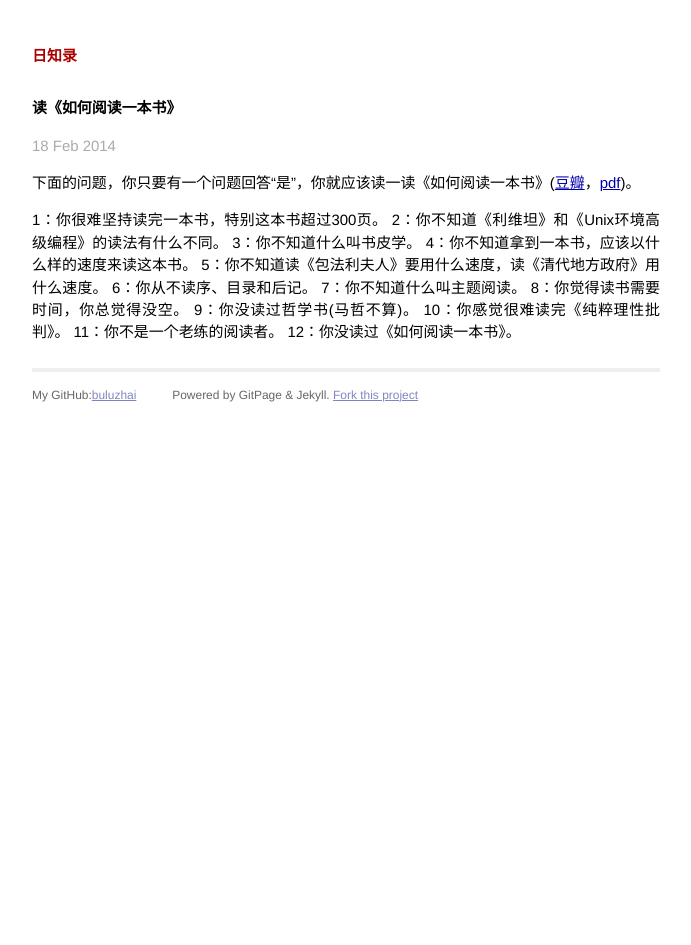
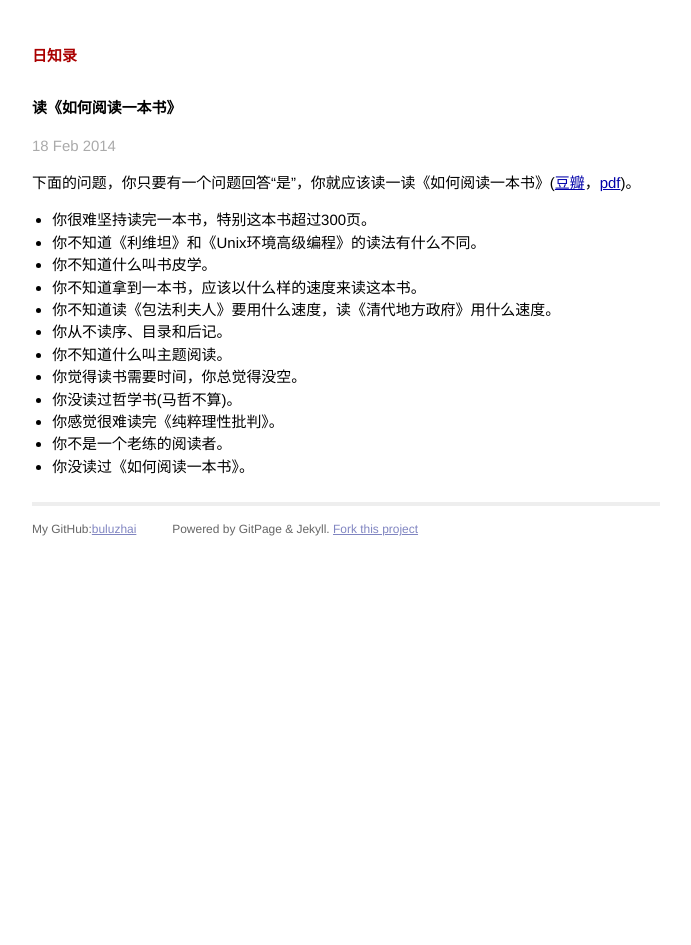
Before and after one commit to gpscad/buluzhai.github.io, a Jekyll site: the page built from _posts/2014-02-18-howtoreadabook.markdown, in a window 1280 px wide. Shown: the whole page, without its empty margins (294-985 px from the left). Built offline with Jekyll 4.4.1, drawn with Linux system fonts in a browser that asks for light colours; Markdown is read by kramdown in place of the engine named in the settings; comment, search, counter and statistics services are not loaded.

Commit message:
change list

```diff
--- a/_posts/2014-02-18-howtoreadabook.markdown
+++ b/_posts/2014-02-18-howtoreadabook.markdown
@@ -7,15 +7,15 @@ categories: 每日一篇千字文
 
 下面的问题，你只要有一个问题回答“是”，你就应该读一读《如何阅读一本书》([豆瓣](http://book.douban.com/subject/1013208/)，[pdf](http://ishare.iask.sina.com.cn/f/6076373.html))。
 
-1：你很难坚持读完一本书，特别这本书超过300页。
-2：你不知道《利维坦》和《Unix环境高级编程》的读法有什么不同。
-3：你不知道什么叫书皮学。
-4：你不知道拿到一本书，应该以什么样的速度来读这本书。
-5：你不知道读《包法利夫人》要用什么速度，读《清代地方政府》用什么速度。
-6：你从不读序、目录和后记。
-7：你不知道什么叫主题阅读。
-8：你觉得读书需要时间，你总觉得没空。
-9：你没读过哲学书(马哲不算)。
-10：你感觉很难读完《纯粹理性批判》。
-11：你不是一个老练的阅读者。
-12：你没读过《如何阅读一本书》。
+- 你很难坚持读完一本书，特别这本书超过300页。
+- 你不知道《利维坦》和《Unix环境高级编程》的读法有什么不同。
+- 你不知道什么叫书皮学。
+- 你不知道拿到一本书，应该以什么样的速度来读这本书。
+- 你不知道读《包法利夫人》要用什么速度，读《清代地方政府》用什么速度。
+- 你从不读序、目录和后记。
+- 你不知道什么叫主题阅读。
+- 你觉得读书需要时间，你总觉得没空。
+- 你没读过哲学书(马哲不算)。
+- 你感觉很难读完《纯粹理性批判》。
+- 你不是一个老练的阅读者。
+- 你没读过《如何阅读一本书》。
```
